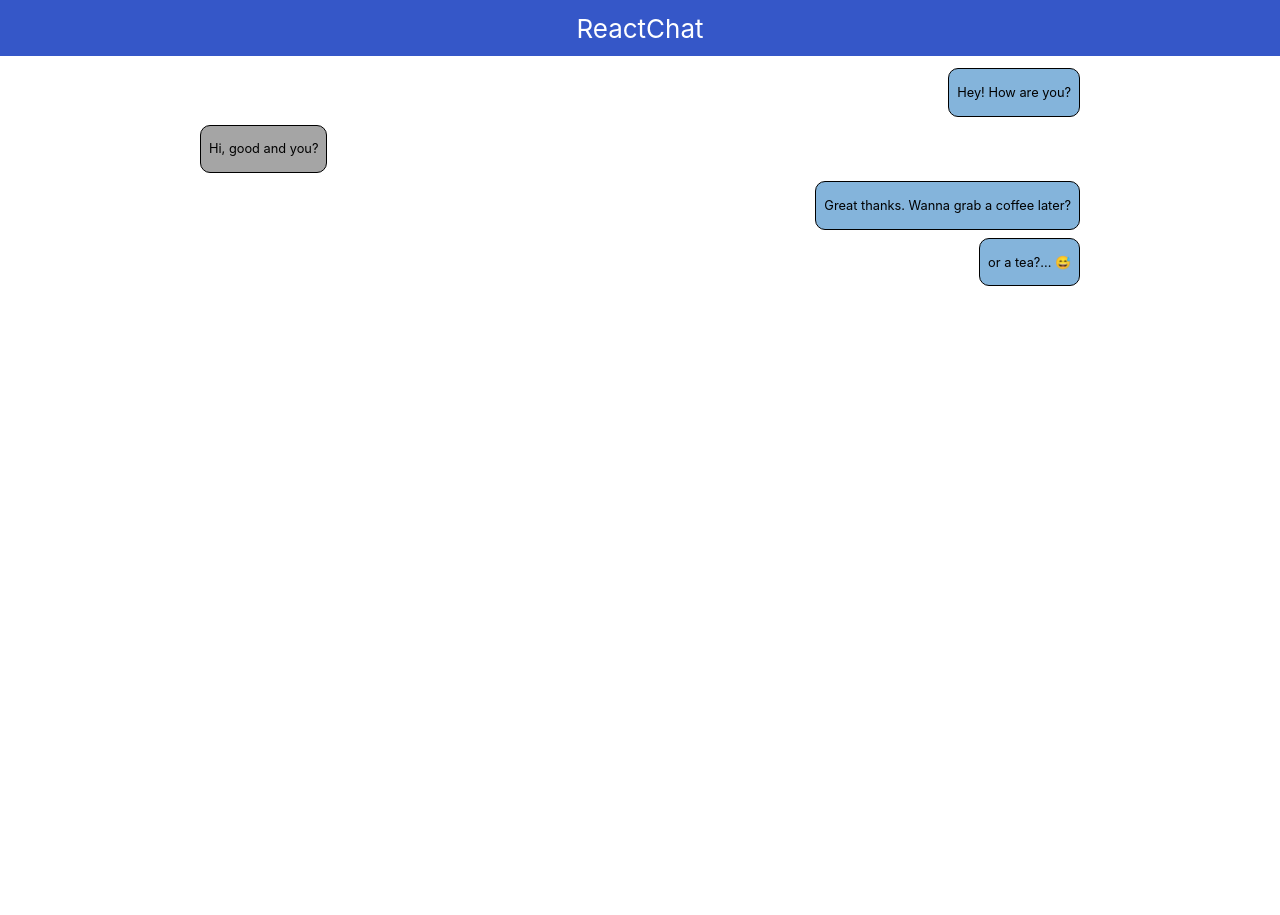
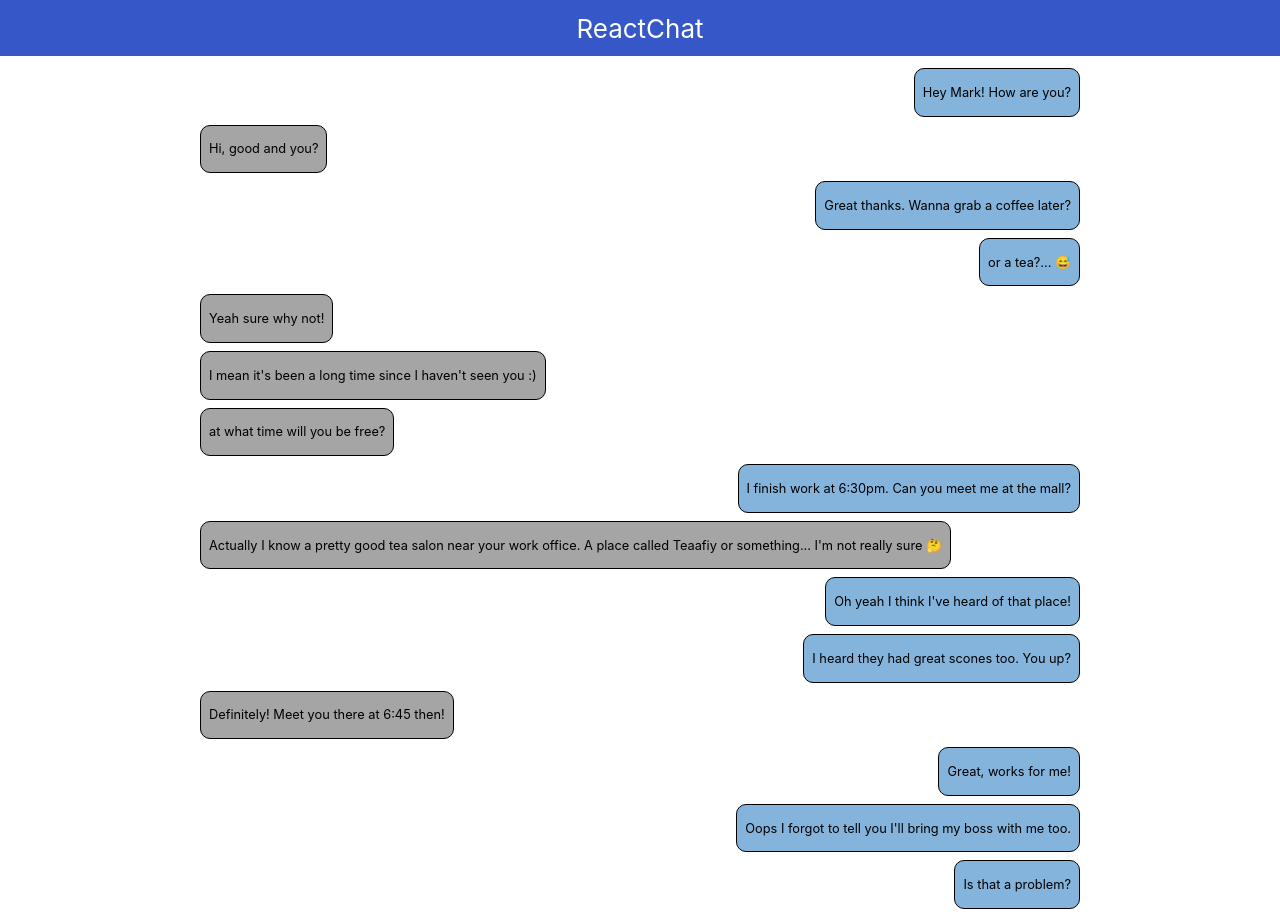
Before and after one commit to amadsalmon/react-chat, a React (Create React App) app: page / in a window 1280 px wide. Shown: the top 915 px of the page. Before the commit the page ends 800 px from the top, so only its background shows below. Built offline with nearby package versions, Linux system fonts and the light colour scheme.

Commit message:
Add more messages examples for better frontend design and debug

```diff
--- a/src/App.js
+++ b/src/App.js
@@ -7,13 +7,50 @@ function App() {
     <div className="App">
       <header className="App-header">ReactChat</header>
       <div className="chat-container">
-        <Message type="sent" content="Hey! How are you?" />
+        <Message type="sent" content="Hey Mark! How are you?" />
         <Message type="received" content="Hi, good and you?" />
         <Message
           type="sent"
           content="Great thanks. Wanna grab a coffee later?"
         />
         <Message type="sent" content="or a tea?... 😅" />
+        <Message type="received" content="Yeah sure why not!" />
+        <Message
+          type="received"
+          content="I mean it's been a long time since I haven't seen you :)"
+        />
+        <Message type="received" content="at what time will you be free?" />
+        <Message
+          type="sent"
+          content="I finish work at 6:30pm. Can you meet me at the mall?"
+        />{" "}
+        <Message
+          type="received"
+          content="Actually I know a pretty good tea salon near your work office. A place called Teaafiy or something... I'm not really sure 🤔"
+        />
+        <Message
+          type="sent"
+          content="Oh yeah I think I've heard of that place!"
+        />
+        <Message
+          type="sent"
+          content="I heard they had great scones too. You up?"
+        />
+        <Message
+          type="received"
+          content="Definitely! Meet you there at 6:45 then!"
+        />
+        <Message type="sent" content="Great, works for me!" />
+        <Message
+          type="sent"
+          content="Oops I forgot to tell you I'll bring my boss with me too."
+        />
+        <Message type="sent" content="Is that a problem?" />
+        <Message type="sent" content="Mark???" />
+        <Message
+          type="sent"
+          content="Oh come on.... you didn't just block me!?"
+        />
       </div>
     </div>
   );
```
